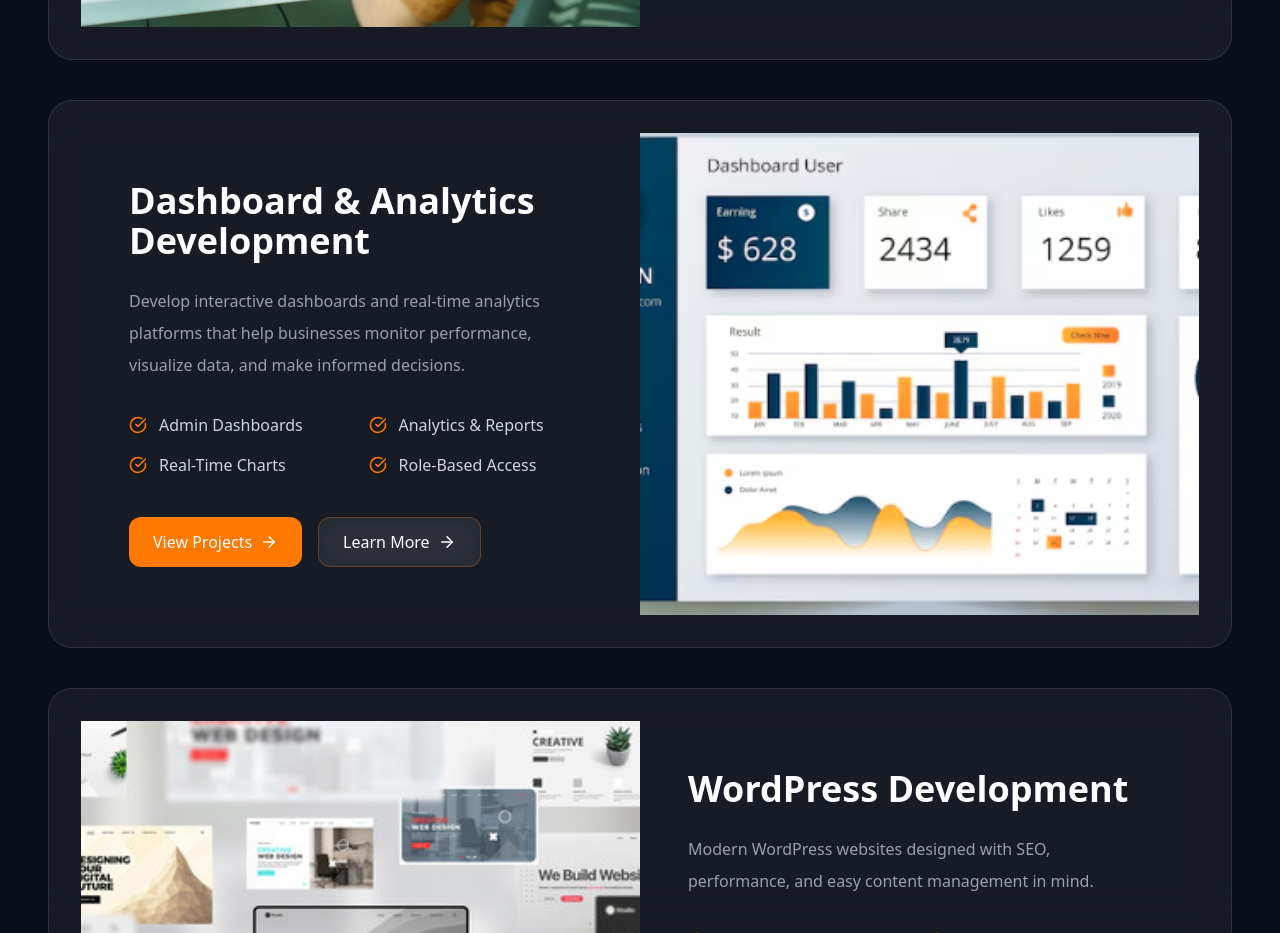
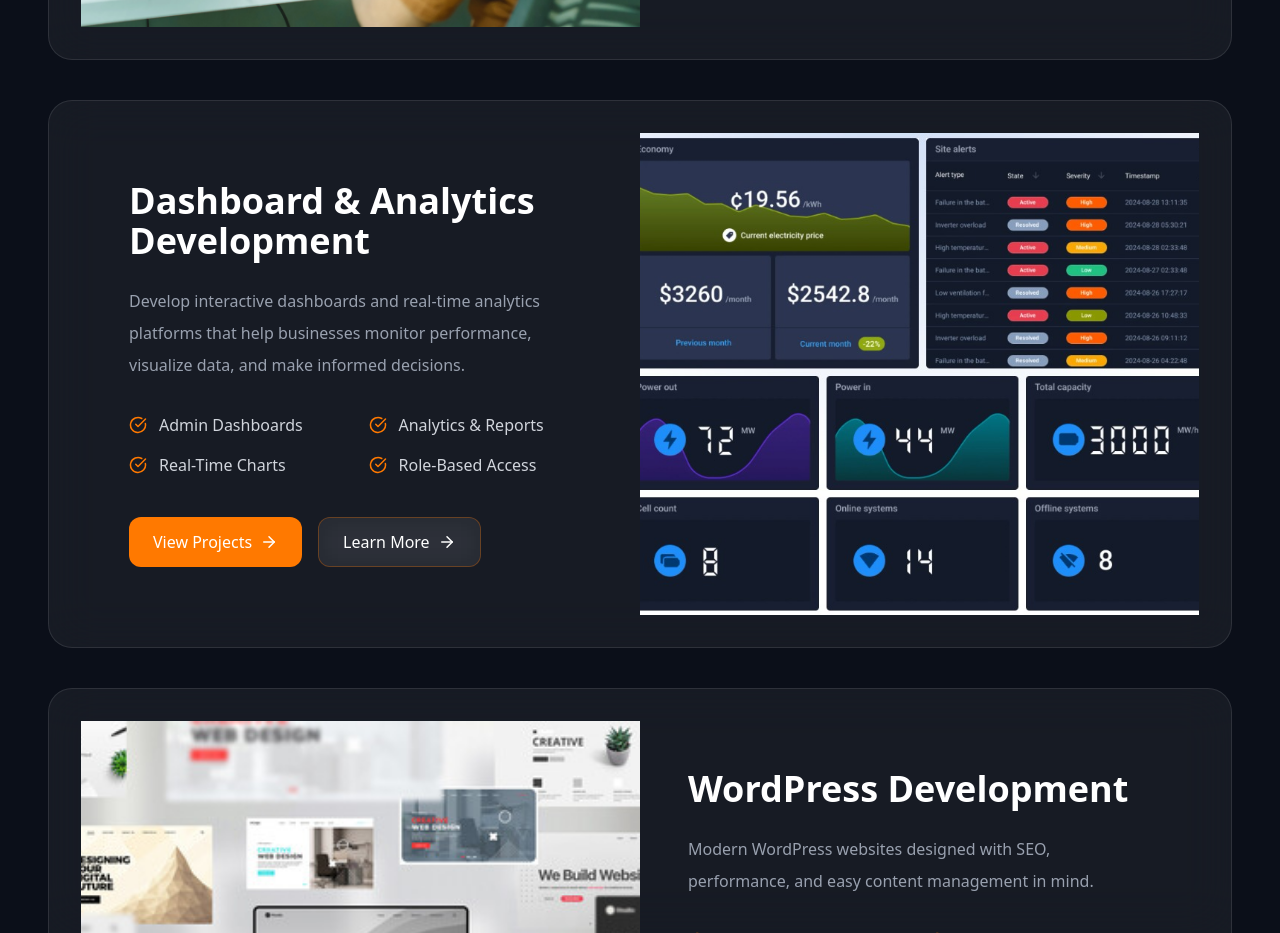
Before and after one commit to Anshika-9-tiwari/MyPortfolio, a Next.js app: page /services in a window 1280 px wide. Shown: the part 1680-2613 px from the top of the page. Built offline with nearby package versions, Linux system fonts and the light colour scheme.

Commit message:
my_web 12th commit

```diff
--- a/src/data/services.ts
+++ b/src/data/services.ts
@@ -81,7 +81,7 @@
   {
     id: "dashboard-development",
     icon: BarChart3,
-    image: "/projects/dashboard_chart.png",
+    image: "/projects/dashboard_iot.jpeg",
 
     title: "Dashboard & Analytics Development",
 
```
Also changed, not shown: public/projects/dashboard_iot.jpeg (added).
